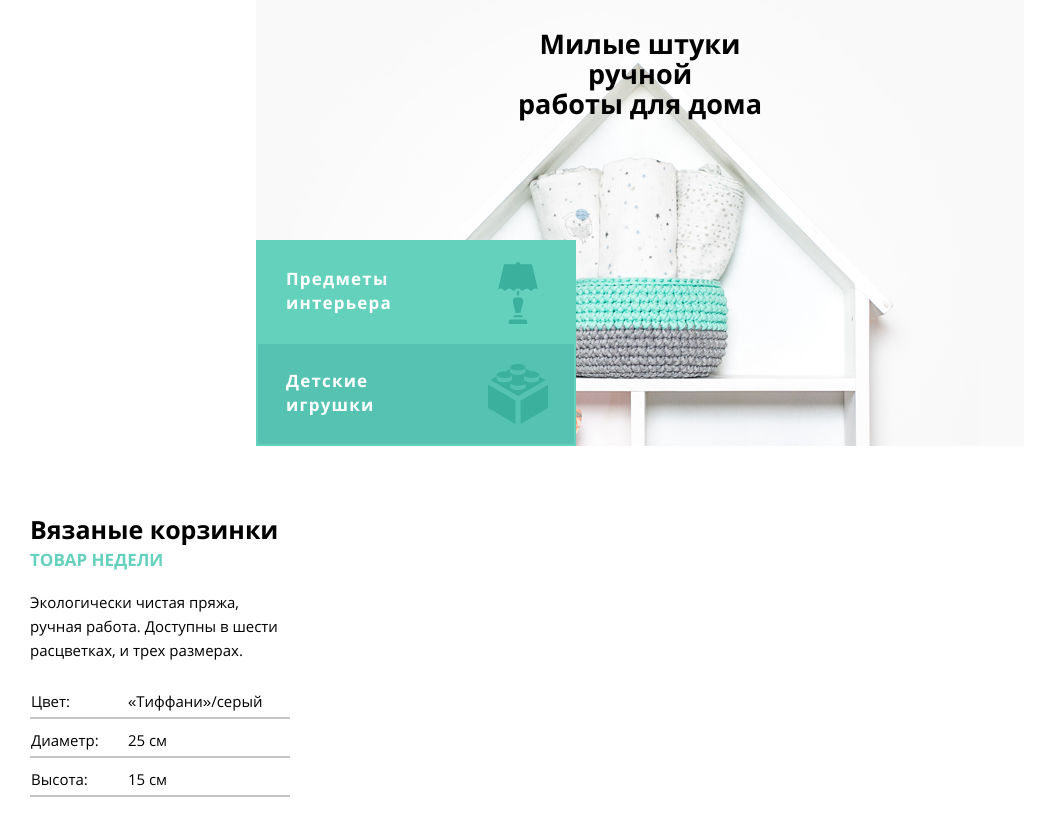
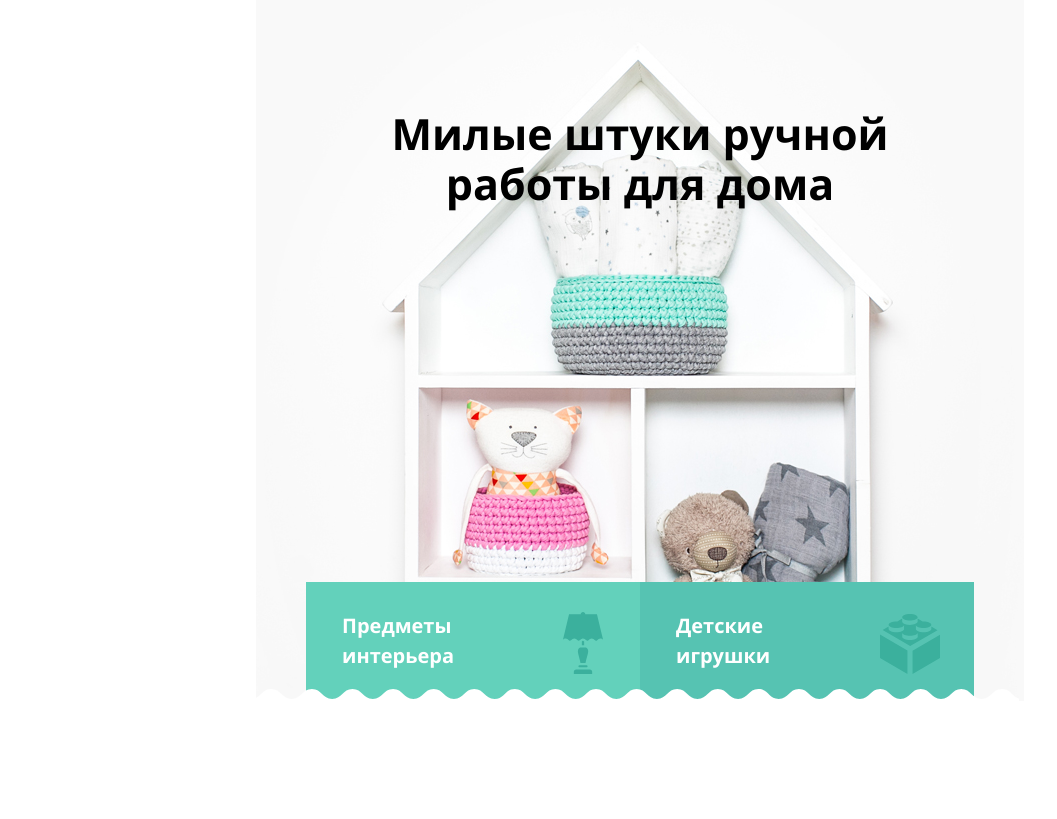
Before and after one commit to PeterFirsov/955107-mishka-16, a website: page source/index.html in a window 1280 px wide. Shown: the part 133-952 px from the top of the page, without its empty margins (0-1057 px from the left). Drawn offline with nearby package versions, Linux system fonts and the light colour scheme; files that its build step writes are made by us from their sources; files whose address does not match are found by name.

Commit message:
продолжаю верстать планшетную

```diff
--- a/source/index.html
+++ b/source/index.html
@@ -49,18 +49,14 @@
           <h2 class="visually-hidden">Что представлено в нашем магазине</h2>
           <b class="representation__slogan">Милые штуки ручной <br> работы для дома</b>
         </header>
-        <table class="representation__list">
-          <tr>
-            <td class="representation__value representation__value--interior">
-              Предметы <br> интерьера
-            </td>
-          </tr>
-          <tr>
-            <td class="representation__value representation__value--toys">
-              Детские <br> игрушки
-            </td>
-          </tr>
-        </table>
+        <ul class="representation__list">
+          <li class="representation__value representation__value--interior">
+            Предметы <br> интерьера
+          </li>
+          <li class="representation__value representation__value--toys">
+            Детские <br> игрушки
+          </li>
+        </ul>
       </section>
 
       <section class="feature">
--- a/source/less/blocks/representation.less
+++ b/source/less/blocks/representation.less
@@ -25,6 +25,9 @@
 
 .representation__list {
   width: 320px;
+  margin: 0;
+  padding: 0;
+  list-style: none;
   background-color: #63d1bb;
   color: #ffffff;
 }
@@ -56,14 +59,63 @@
 @media (min-width: 768px) {
   .representation {
     position: relative;
+    min-height: 746px;
     z-index: 0;
     top: -40px;
     width: 768px;
     background-image: url("../img/hero-desktop@1x.jpg");
-    background-position: center 0px;
+    background-position: center -3px;
     border-top: 1px solid #ececec;
   }
 
+  .representation__header {
+    padding-top: 80px;
+    margin-bottom: 373px;
+  }
 
+  .representation__slogan {
+    font-size: 43px;
+    line-height: 50px;
+    width: auto;
+  }
+
+  .representation__list {
+    display: flex;
+    position: relative;
+    width: 668px;
+    margin-left: auto;
+    margin-right: auto;
+  }
+
+  .representation__value {
+    width: 334px;
+    padding-left: 36px;
+    padding-top: 29px;
+    padding-bottom: 42px;
+    font-size: 20px;
+    line-height: 30px;
+    letter-spacing: 0em;
+  }
+
+  .representation__value--interior {
+    background-position: 257px 30px;
+  }
+
+  .representation__value--toys {
+    background-position: 240px 32px;
+  }
+
+  .representation__list::after {
+    content: "";
+    position: absolute;
+    bottom: 0;
+    left: -55px;
+    width: 768px;
+    height: 24px;
+    background-image: url("../img/bg-zigzag-fill.svg");
+    background-repeat: repeat-x;
+    background-size: cover;
+
+  }
 
 }
```
